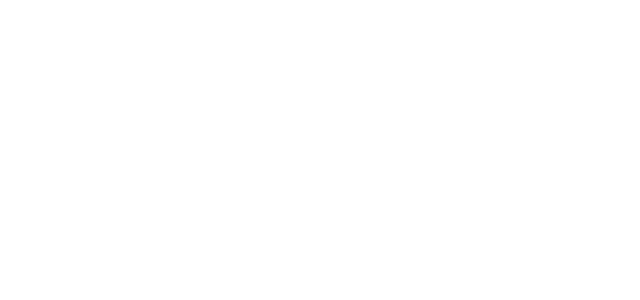
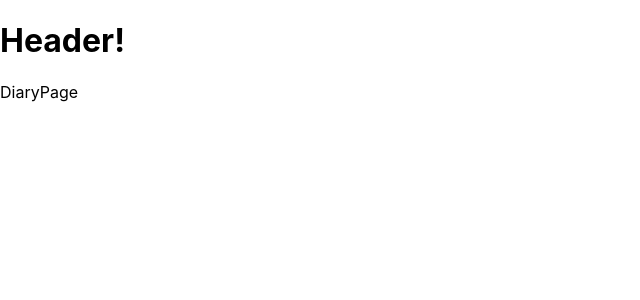
Before and after one commit to logarithms17/slim-mom-fullstack, a React (Create React App) app: page /slim-mom-fullstack/diary in a window 1280 px wide. Before the commit this address had no page. Shown: the top 300 px of the page, without its empty margins (0-640 px from the left). Built offline with nearby package versions, Linux system fonts and the light colour scheme.

Commit message:
Update App.jsx

```diff
--- a/src/App.jsx
+++ b/src/App.jsx
@@ -13,9 +13,9 @@ export const App = () => {
       <Route path="/" element={<SharedLayout />}>
         <Route index element={<HomePage />} />
         <Route path="/register" element={<RegistrationPage />} />
-        {/* <Route path="/login" element={<LoginPage />} />
+        {/* <Route path="/login" element={<LoginPage />} /> */}
         <Route path="/diary" element={<DiaryPage />} />
-        Protected route for Calculator page */}
+        Protected route for Calculator page
         <Route path="/calculator" element={<CalculatorPage />} />
       </Route>
     </Routes>
```
